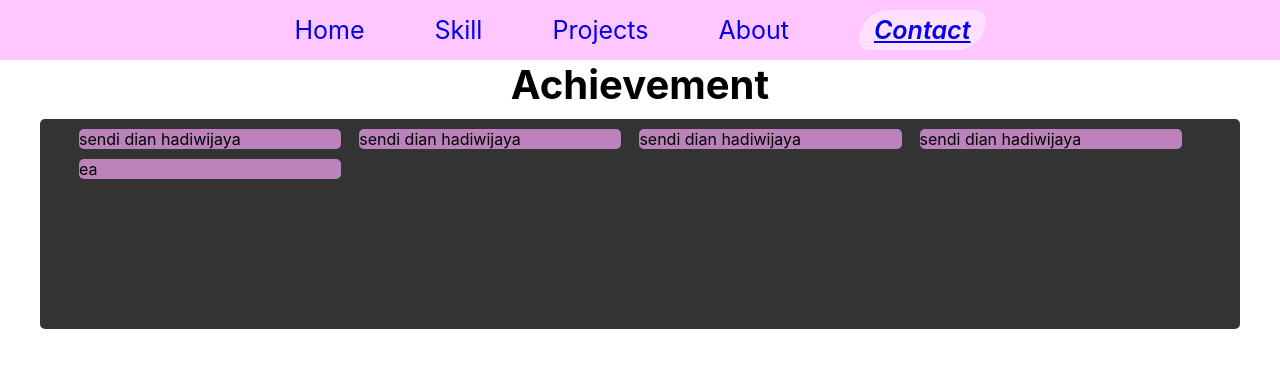
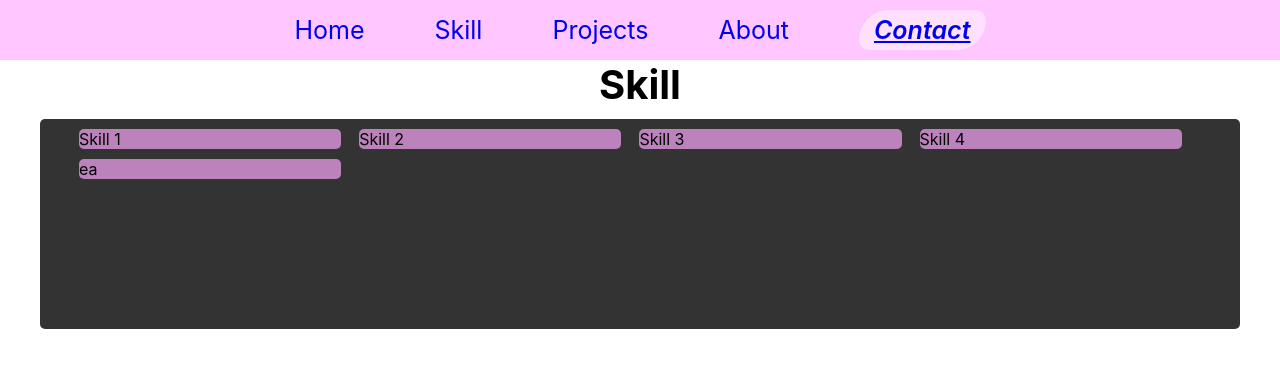
Before and after one commit to Sendii/react-porto, a React (Create React App) app: page /contact in a window 1280 px wide. Shown: the top 368 px of the page. Built offline with nearby package versions, Linux system fonts and the light colour scheme.

Commit message:
upd skill comp

```diff
--- a/src/component/Skills.js
+++ b/src/component/Skills.js
@@ -4,7 +4,7 @@ import Header from './template/Header'
 function Skills(){
 	return(
 		<div className="row">
-			<Header keterangan="Achievement" />
+			<Header keterangan="Skill" />
 			<OuterCard />
 		</div>
 		)
--- a/src/component/template/OuterCard.js
+++ b/src/component/template/OuterCard.js
@@ -3,11 +3,11 @@ import Card from './Card'
 function OuterCard(){
 	return (
 		<div className="outer-card">
-			<Card name="sendi dian hadiwijaya"/>
-			<Card name="sendi dian hadiwijaya"/>
-			<Card name="sendi dian hadiwijaya"/>
-			<Card name="sendi dian hadiwijaya"/>
-			<Card names="sendi dian hadiwijaya"/>
+			<Card name="Skill 1"/>
+			<Card name="Skill 2"/>
+			<Card name="Skill 3"/>
+			<Card name="Skill 4"/>
+			<Card names="Skill 5"/>
 		</div>
 		)
 }
```
